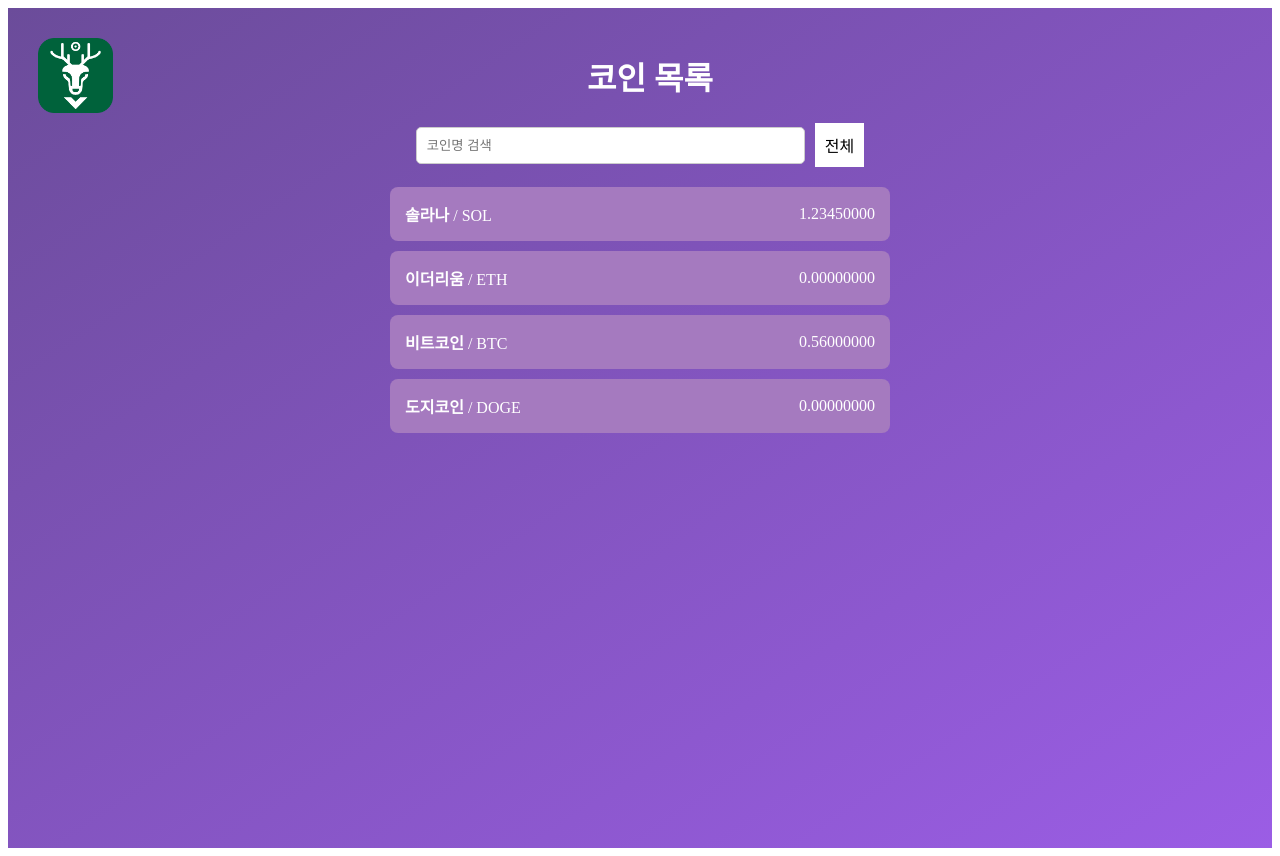
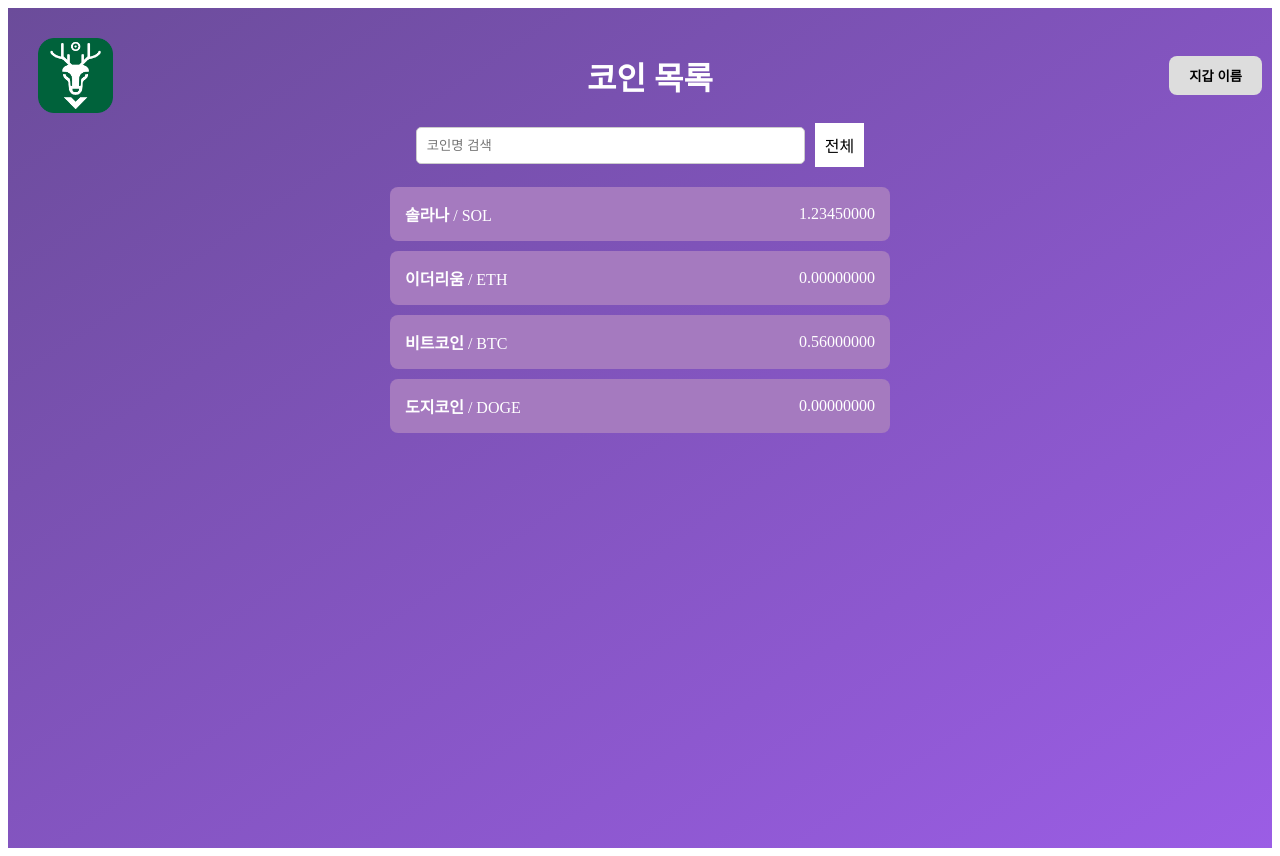
Before and after one commit to haneumLee/sigilcov-mvp, a React (Vite) app: page /home in a window 1280 px wide. Built offline with nearby package versions, Linux system fonts and the light colour scheme.

Commit message:
feat: 지갑 닉네임 표시 구현

```diff
--- a/src/pages/Home.tsx
+++ b/src/pages/Home.tsx
@@ -1,10 +1,34 @@
-import React, { useState } from "react"
+import React, { useState, useEffect } from "react"
 import logo from "../assets/sigilcov-icon.png"
 import CoinList from "../components/CoinList"
+import Button from "../components/Button"
+import { getWalletById } from "../utils/indexedDB"
 
 const Home: React.FC = () => {
     const [search, setSearch] = useState("")
     const [filter, setFilter] = useState("전체")
+    const [walletName, setWalletName] = useState("지갑 이름")
+
+	useEffect(() => {
+		const walletId = localStorage.getItem("selectedWalletId")
+		console.log("walletId:", walletId)
+		if (walletId) {
+			getWalletById(Number(walletId))
+				.then(wallet => {
+					if (wallet) {
+						console.log("지갑 정보:", wallet)
+						setWalletName(wallet.name)
+					} else {
+						console.log("지갑을 찾을 수 없음")
+						setWalletName("지갑 이름")
+					}
+				})
+				.catch((err) => {
+					console.error("지갑 로딩 오류:", err)
+					setWalletName("지갑 이름")
+				})
+		}
+	}, [])
 
     return (
         <div style={{
@@ -14,7 +38,13 @@ const Home: React.FC = () => {
             color: "white"
         }}>
             {/* 상단 */}
-			<div style={{ position: "relative", width: "100%", display: "flex", alignItems: "center", padding: "10px" }}>
+            <div style={{
+                position: "relative",
+                width: "100%",
+                display: "flex",
+                alignItems: "center",
+                padding: "10px"
+            }}>
                 <img src={logo} alt="logo" style={{ width: "75px", height: "75px" }} />
                 <h1 style={{
                     position: "absolute",
@@ -22,6 +52,16 @@ const Home: React.FC = () => {
                     transform: "translateX(-50%)",
                     margin: 0
                 }}>코인 목록</h1>
+                <button style={{
+                    marginLeft: "auto",
+                    padding: "10px 20px",
+                    borderRadius: "8px",
+                    border: "none",
+                    backgroundColor: "#ddd",
+                    color: "black",
+                    cursor: "pointer",
+                    fontWeight: "bold"
+                }}>{walletName}</button>
             </div>
 
             {/* 검색 & 필터 */}
@@ -31,16 +71,16 @@ const Home: React.FC = () => {
                     placeholder="코인명 검색"
                     value={search}
                     onChange={(e) => setSearch(e.target.value)}
-                    style={{ display: "flex",
+                    style={{
                         width: "30%",
                         minWidth: "300px",
                         padding: "10px",
                         borderRadius: "5px",
                         border: "1px solid #ccc",
-						marginRight: "10px"}}
+                        marginRight: "10px"
+                    }}
                 />
                 <div>
-                    {/* 여기에 Dropdown 컴포넌트 자리 */}
                     <div style={{ padding: "10px", background: "white", color: "black" }}>
                         {filter}
                     </div>
--- a/src/utils/indexedDB.ts
+++ b/src/utils/indexedDB.ts
@@ -33,6 +33,18 @@ export async function saveWallet(walletData: any) {
     });
 }
 
+// 지갑 ID로 가져오기
+export async function getWalletById(id: number): Promise<any | null> {
+	const db = await openDB()
+	const tx = db.transaction(STORE_NAME, "readonly")
+	const store = tx.objectStore(STORE_NAME)
+	return new Promise((resolve, reject) => {
+		const request = store.get(id)
+		request.onsuccess = () => resolve(request.result)
+		request.onerror = () => reject(request.error)
+	})
+}
+
 
 // 지갑 모두 불러오기
 export async function getWallets(): Promise<any[]> {
```
Lines whose indentation alone changed are shown as unchanged.
